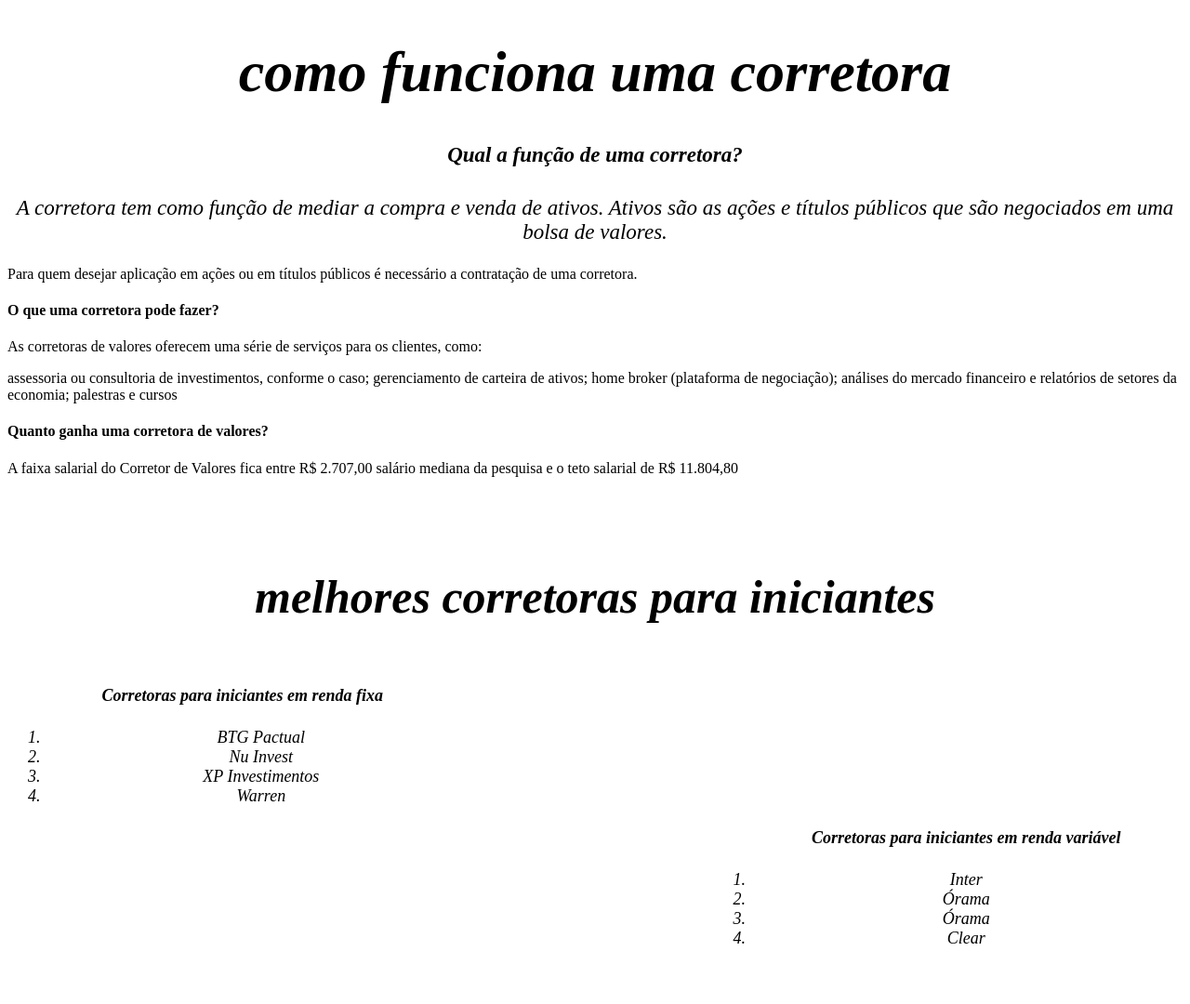
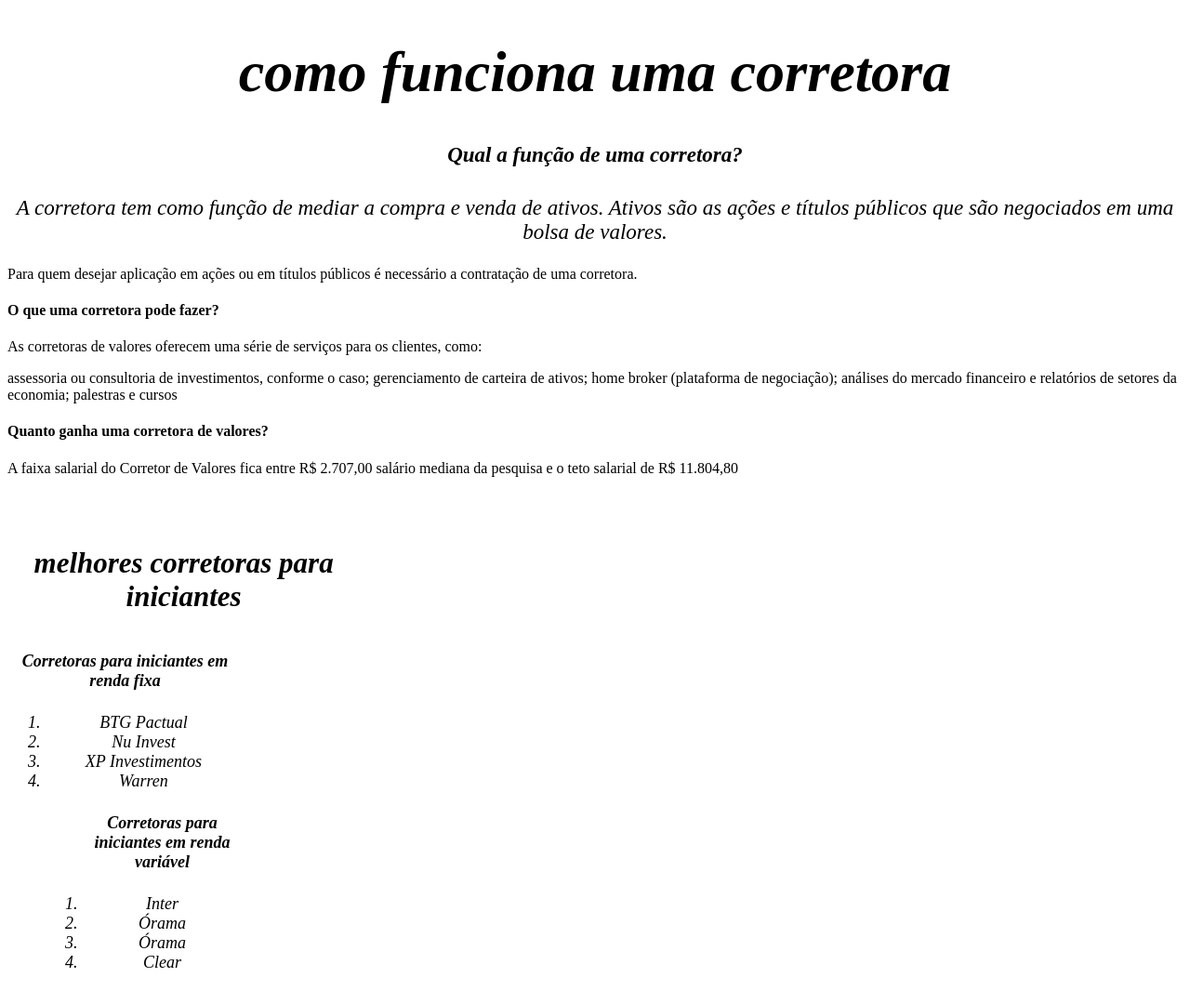
Before and after one commit to lucasmo55/site-corretora, a plain HTML site: page index.html in a window 1280 px wide. Shown: the top 1080 px of the page at 93% size. Drawn offline with Linux system fonts and the light colour scheme.

Commit message:
Add files via upload

```diff
--- a/index.html
+++ b/index.html
@@ -46,18 +46,9 @@
 
   <li>Warren</li>
 
-  </ol>
-
-</div>
-
-
-
- <div class="corretoras2">
    <ol>
 
          <h4>Corretoras para iniciantes em renda variável</h4>
-
-
 
    <li>Inter</li>
 
@@ -68,8 +59,7 @@
    <li>Clear</li>
      </body>
 
-
    </html>
      </ol>
 
- </div>
+  </ol>
--- a/style.css
+++ b/style.css
@@ -12,19 +12,14 @@
 
 .corretoras1{
     text-align: center; color: black; font-size: 18px; font-style: oblique;
-    margin-right: 60%;
-    margin-top: ;
+    margin-right: 80%;
+    margin-top: %;
 
 }
-.corretoras2{
-   text-align: center; color: black; font-size: 18px; font-style: oblique;
-    margin-left: 60%;
-    margin-bottom: 200%;
 
-}
 .Corretorastitulo{
-   text-align: center; color: black; font-size: 50px; font-style: oblique;
-    margin-left: ;
+   text-align: center; color: black; font-size: 31px; font-style: oblique;
+    margin-right: 70% ;
     margin-top:
 
 }
```
